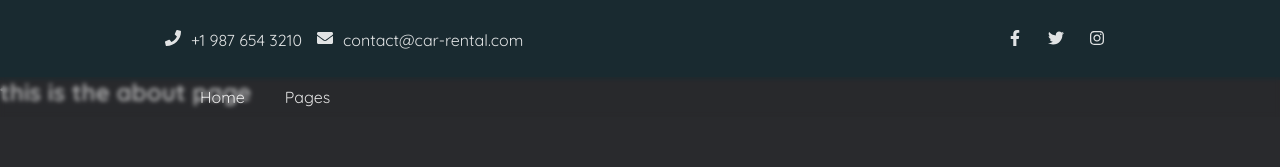
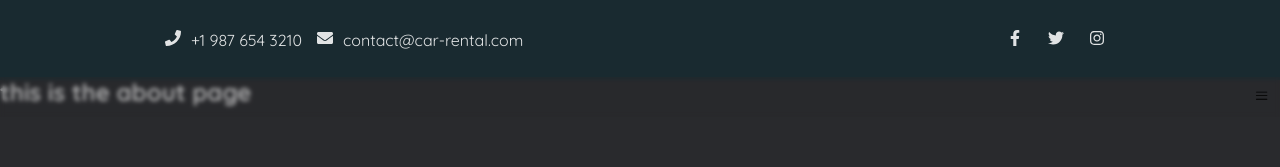
Before and after one commit to lostmart/car-rental-front, a React (Vite) app: page /about in a window 1280 px wide. Shown: the top 167 px of the page. Built offline with nearby package versions, Linux system fonts and the light colour scheme.

Commit message:
buguer menu

```diff
--- a/src/css/navBar.css
+++ b/src/css/navBar.css
@@ -7,11 +7,18 @@
 }
 
 .navbar ul {
-	display: flex;
+	display: none;
 	padding: 10px;
 	gap: 40px;
 	max-width: 900px;
 	margin: auto;
+}
+
+.navbar button {
+	padding: 12px;
+	float: right;
+	background-color: transparent;
+	border: none;
 }
 
 .navbar .links-container {
--- a/src/layouts/Root.tsx
+++ b/src/layouts/Root.tsx
@@ -3,7 +3,9 @@ import Nav from "../components/ui-parts/NavBar"
 import TopNav from "../components/ui-parts/TopNav"
 import FooterComponent from "../components/FooterComponent"
 
-import { FaFacebookF, FaTwitter, FaInstagram } from "react-icons/fa"
+import { FaFacebookF, FaTwitter, FaInstagram, FaCross } from "react-icons/fa"
+
+import { RxHamburgerMenu } from "react-icons/rx"
 
 import UrlLink from "../interfaces/UrlLink"
 
@@ -42,6 +44,9 @@ export default function Root() {
 							</div>
 						</li>
 					</ul>
+					<button>
+						<RxHamburgerMenu />
+					</button>
 				</Nav>
 			</header>
 			<main>
```
